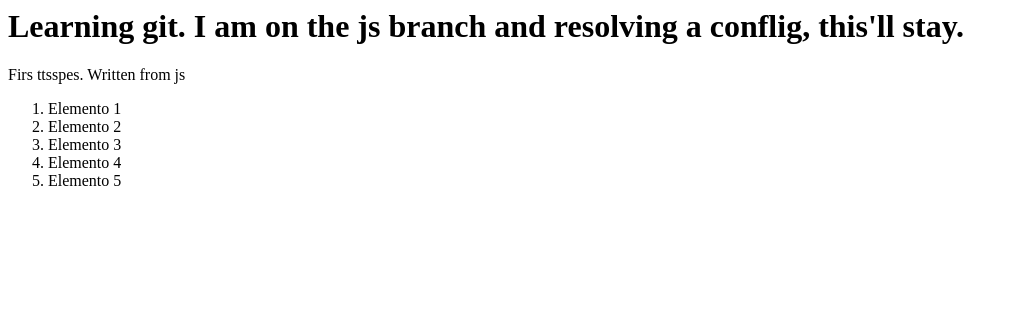
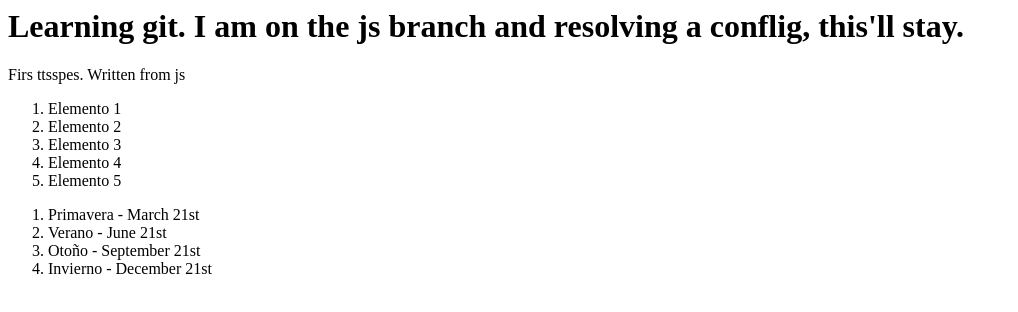
Before and after one commit to carlosgian/example, a plain HTML site: page index.html in a window 1280 px wide. Shown: the whole page, without its empty margins (0-1018 px from the left). Drawn offline with Linux system fonts and the light colour scheme.

Commit message:
Adding dates for the seasons

```diff
--- a/index.html
+++ b/index.html
@@ -16,6 +16,12 @@
       <li>Elemento 4</li>
       <li>Elemento 5</li>
     </ol>
+    <ol>
+      <li>Primavera - March 21st</li>
+      <li>Verano - June 21st</li>
+      <li>Otoño - September 21st</li>
+      <li>Invierno - December 21st</li>
+    </ol>
     <script src="index.js"></script>
   </body>
 </html>
```
